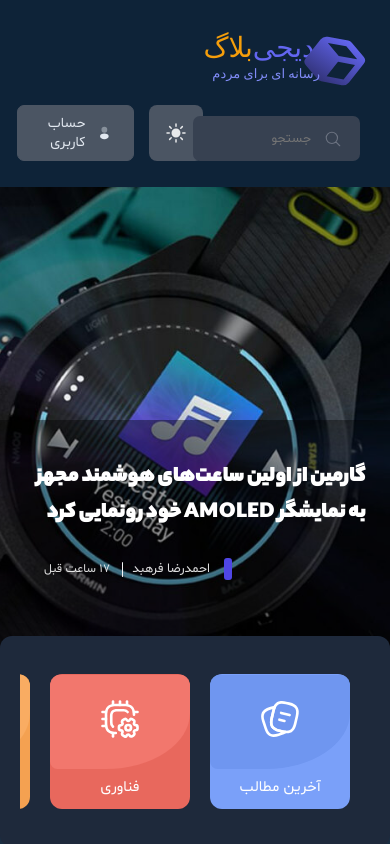
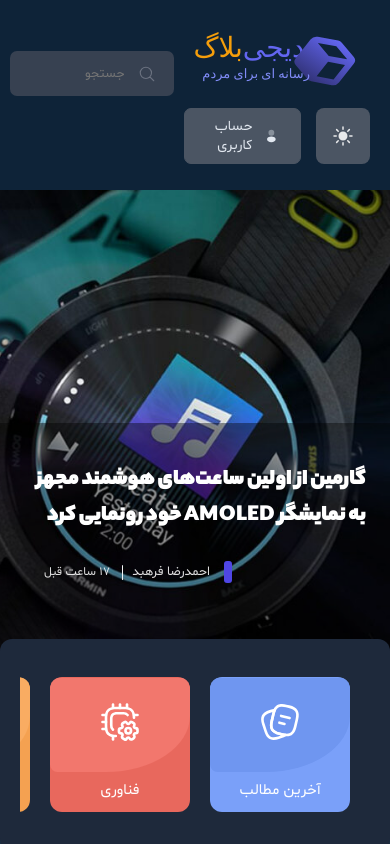
Before and after one commit to abolfazlmahdikhanii/cms, a React (Vite) app: page / in a window 390 px wide. Shown: the top 844 px of the page. Built offline with nearby package versions, Linux system fonts and the light colour scheme; no server answers; the database is empty; a small style sheet from the web is missing.

Commit message:
responsive header

```diff
--- a/src/components/Header/Header.css
+++ b/src/components/Header/Header.css
@@ -4,13 +4,14 @@
     background-color: var(--bg-dark-primary);
     padding: 2.6rem 2rem;
     display: grid;
-    grid-template-columns: repeat(2, 1fr);
-
-
+    grid-template-columns: 1fr 1fr;
+    justify-items: center;
+    align-items: end;
+    row-gap: 1.2rem;
 
 }
 
-@media screen and (min-width:970px) {
+@media screen and (min-width:760px) {
     .header {
         position: relative;
         width: 100%;
@@ -32,20 +33,9 @@
     justify-self: flex-end;
 }
 
-.header-right {
-    display: grid;
-    grid-template-columns: 1fr;
-    align-items: center;
-    gap: 2rem;
-}
+.header-right {}
 
-@media screen and (min-width:970px) {
-    .header-right {
-        display: flex;
-        align-items: center;
-        flex-direction: row;
-    }
-}
+
 
 .header-right__date {
     font-size: 1.4rem;
--- a/src/components/Header/Header.jsx
+++ b/src/components/Header/Header.jsx
@@ -7,9 +7,9 @@ const Header=(props)=>{
 
     return(
         <div className="header">
-             <div className="header-right">
+
                 {props.children}
-             </div>
+
 
             <div className="header-left">
                 <ThemButton/>
```
